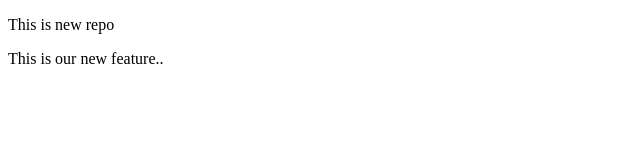
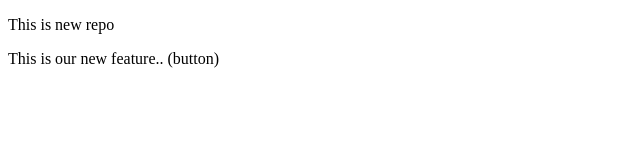
Before and after one commit to QuratulainHaider/localrepo, a plain HTML site: page index.html in a window 1280 px wide. Shown: the full height of the page, 0-640 px from the left. Drawn offline with Linux system fonts and the light colour scheme.

```diff
--- a/index.html
+++ b/index.html
@@ -7,6 +7,6 @@
 </head>
 <body>
     <p>This is new repo</p>
-    <p>This is our new feature..</p>
+    <p>This is our new feature.. (button)</p>
 </body>
 </html>
```
